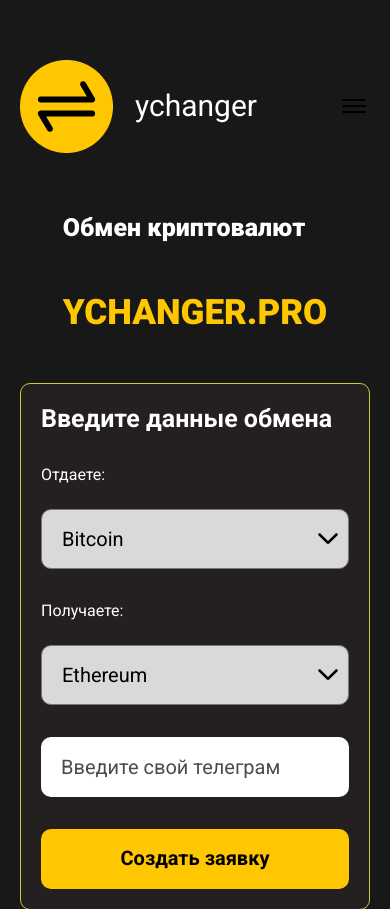
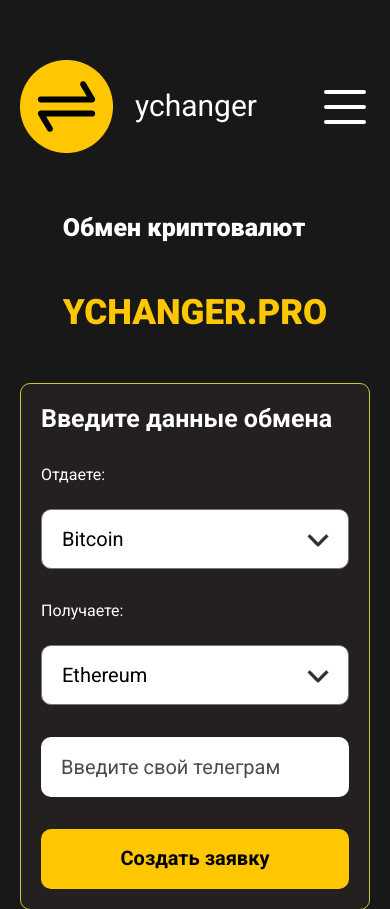
Before and after one commit to All-Cats/Course_FirstProject, a Django app: page / in a window 390 px wide. Shown: the top 909 px of the page. Run offline with Django 5.2, Linux system fonts and the light colour scheme.

Commit message:
Поменяли стили

```diff
--- a/blog/static/css/style.css
+++ b/blog/static/css/style.css
@@ -118,6 +118,8 @@ header {
     text-align: left;
     color: white;
 }
+
+
 
 .form-item select {
     background: #ffffff url('./images/select01.png') no-repeat right 10px center;
@@ -382,6 +384,13 @@ text-align: center;
 
 }
 
+
+.adaptive{
+    display: none;
+}
+
+
+
 .adaptiveView {
     display: none;
     color: #121df7 ;
@@ -396,9 +405,10 @@ text-align: center;
         display: flex;
         background-color: transparent;
         gap: 4px;
+        justify-content: space-between;
         flex-direction: column;
-        width: 32px;
-        height: 32px;
+        width: 50px;
+        height: 50px;
         padding: 8px 4px;
         border: none;
         cursor: pointer;
@@ -407,9 +417,9 @@ text-align: center;
     .burger-btn span {
         display: block;
         width: 100%;
-        height: 2px;
+        height: 4px;
         border-radius: 10px;
-        background-color: #000000;
+        background-color: #ffffff;
     }
     .burger-wrapper {
         display: none;
@@ -508,8 +518,7 @@ text-align: center;
     .form-item select {
         height: 60px;
         font-size: 20px;
-        background: #D9D9D9 url('./images/select.png') no-repeat right 10px center;
-        background-size: 20px auto;
+        background-size: 40px auto !important;
 
     }
 
@@ -541,6 +550,11 @@ text-align: center;
     /* .convert-info {
 
     } */
+
+    .adaptive{
+        display: flex;
+    }
+
     .convert-info p {
         font-size: 35px;
     }
--- a/templates/blog/index.html
+++ b/templates/blog/index.html
@@ -44,14 +44,14 @@
             <p class="form-title">Введите данные обмена</p>
             <div class="form-item">
                 <p>Отдаете:</p>
-                <select name="give_currency">
+                <select name="give_currency" style="background: #ffffff url({% static './images/select01.png' %}) no-repeat right 10px center;">
                     <option selected value="Bitcoin">Bitcoin</option>
                     <option value="Ethereum">Ethereum</option>
                 </select>
             </div>
             <div class="form-item">
                 <p>Получаете:</p>
-                <select name="get_currency">
+                <select name="get_currency" style="background: #ffffff url({% static './images/select01.png' %}) no-repeat right 10px center;">
                     <option value="Bitcoin">Bitcoin</option>
                     <option selected value="Ethereum">Ethereum</option>
                 </select>
@@ -170,10 +170,10 @@
                       fill="#ffffff"/>
             </svg>
         </button>
-        <div class="navigation">
+        <div class="navigation adaptive">
             <a href="">Главная</a>
-            <a href="">Правила</a>
-            <a href="">Контакты</a>
+            <a href="#pravila">Правила</a>
+            <a href="#kurs">Курс</a>
             <a href=""><i class="fab fa-telegram-plane"></i></a>
         </div>
     </div>
```
